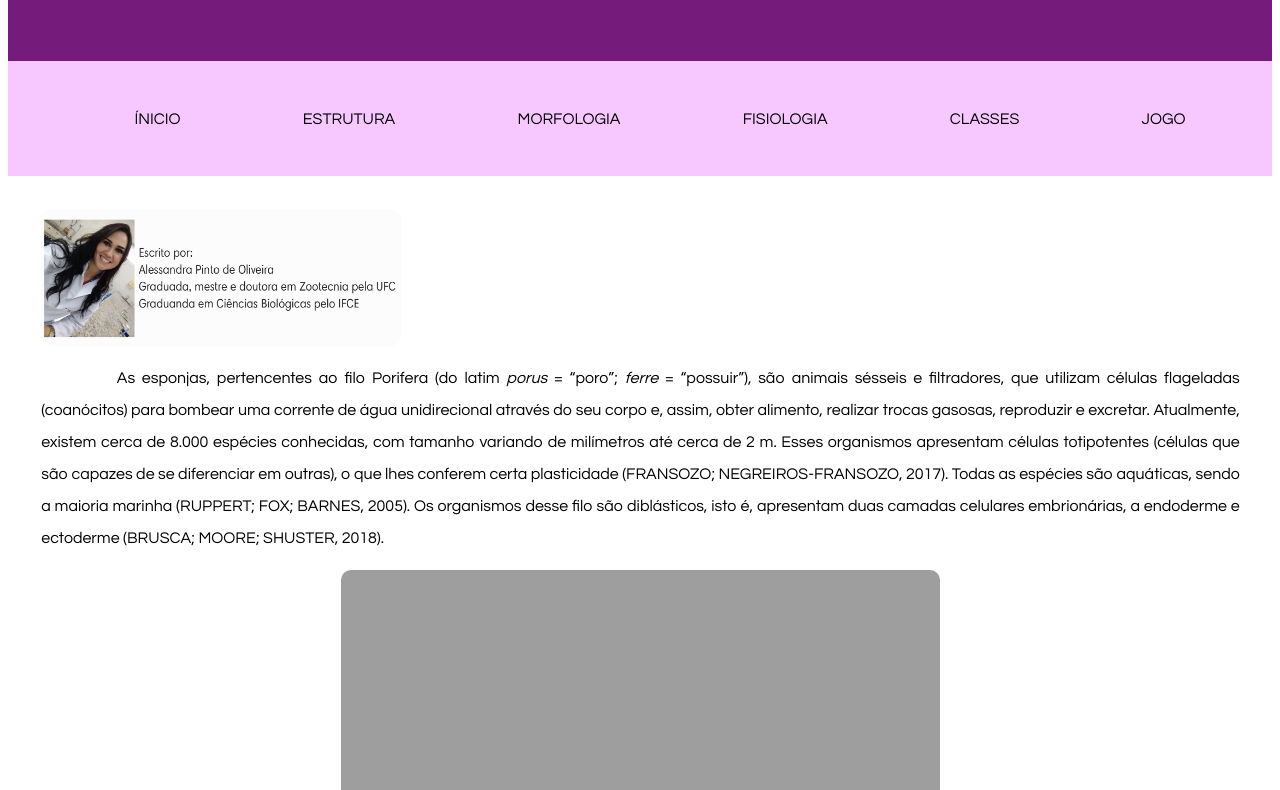
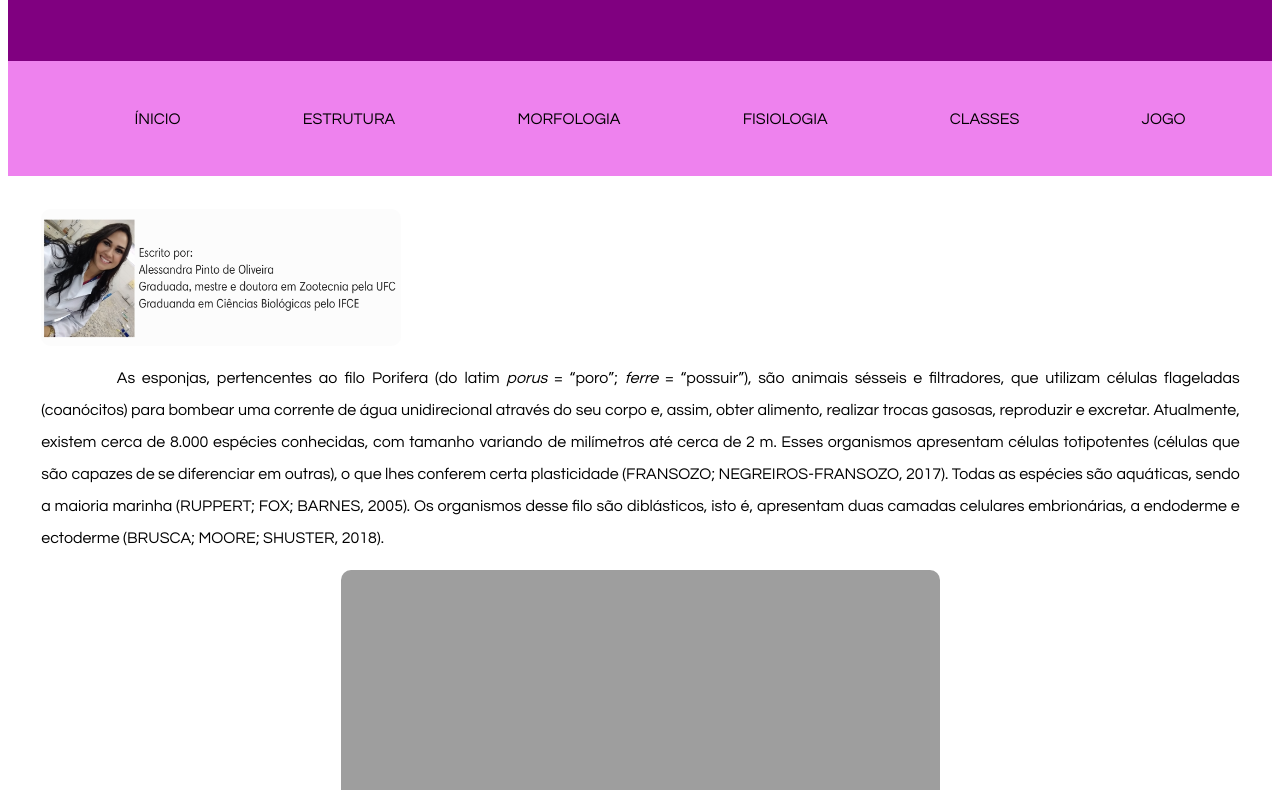
Before and after one commit to AlessandraPO/porifera, a plain HTML site: page index.html in a window 1280 px wide. Shown: the part 151-941 px from the top of the page. Drawn offline with Linux system fonts and the light colour scheme.

Commit message:
Add files via upload

```diff
--- a/estiloporifera.css
+++ b/estiloporifera.css
@@ -3,9 +3,9 @@
 }
 
 :root {
-	--cor1: #741B7C;
-	--cor2: #F7C7FF;
-	--cor3: #F58EFF;
+	--cor1: purple;
+	--cor2: violet;
+	--cor3: white;
 }
 
 body {
```
